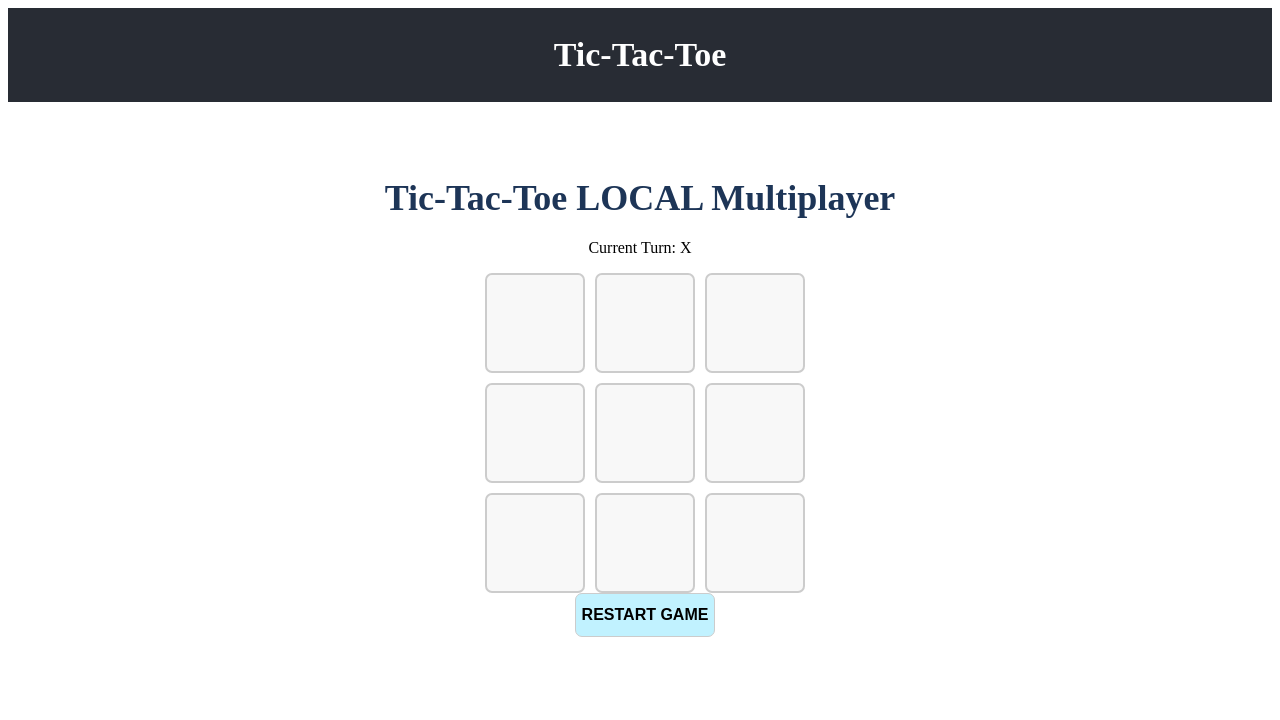
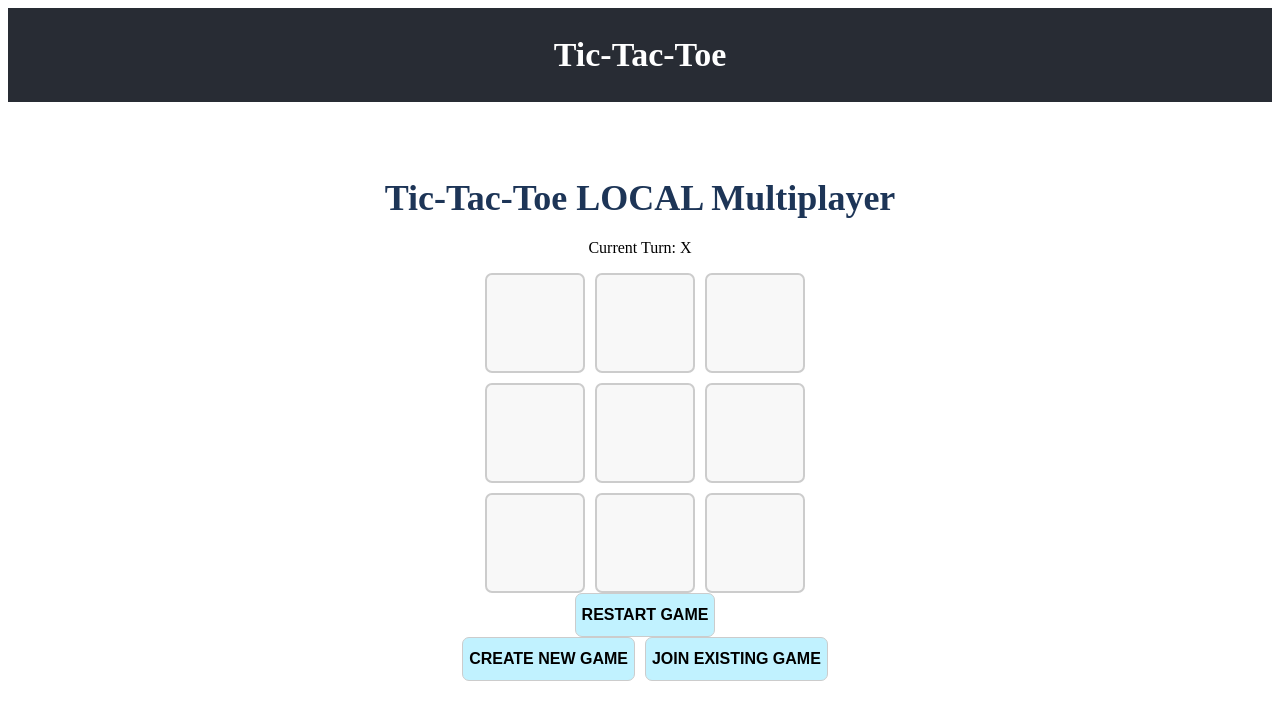
Before and after one commit to Savaxc/Tic-Tac-Toe, a React (Vite) app in the folder frontend/: page /multiplayer in a window 1280 px wide. Shown: the top 720 px of the page. Built offline with nearby package versions, Linux system fonts and the light colour scheme.

Commit message:
multiplayer ui updated

```diff
--- a/frontend/src/components/tic-tac-toe-multiplayer/tic-tac-toe-multi.tsx
+++ b/frontend/src/components/tic-tac-toe-multiplayer/tic-tac-toe-multi.tsx
@@ -63,6 +63,7 @@ export const TicTacToeMulti = () => {
   };
 
   return (
+    <>
       <div className='game'>
         <h1> Tic-Tac-Toe LOCAL Multiplayer</h1>
         <p>Current Turn: {player}</p>
@@ -73,5 +74,14 @@ export const TicTacToeMulti = () => {
           Restart Game
         </button>
       </div>
+
+
+      <button className='newGame' type='button'>
+        Create New Game
+      </button>
+      <button className='joinGame' type='button'>
+        Join Existing Game
+      </button>
+    </>
   );
 };
```
Lines whose indentation alone changed are shown as unchanged.
